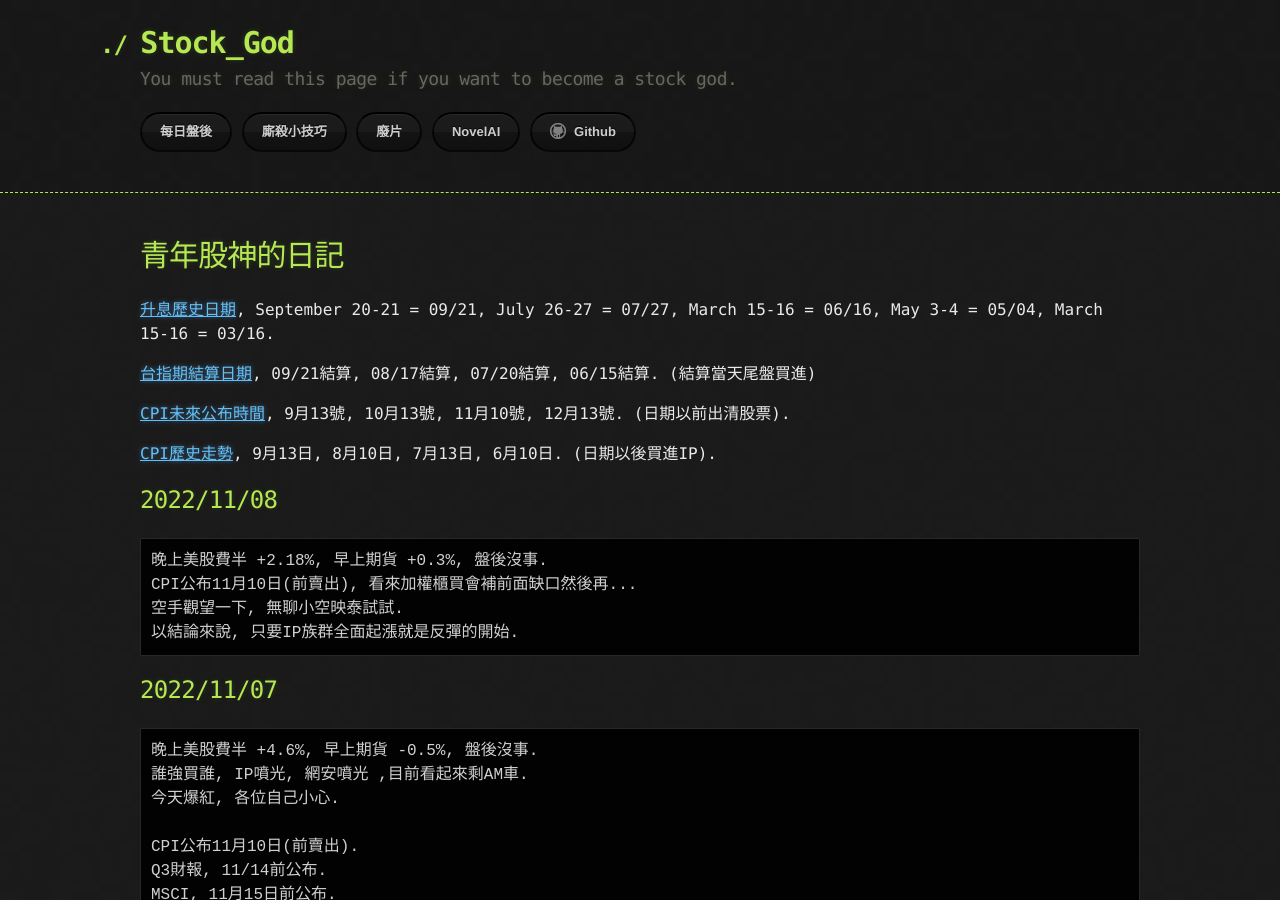
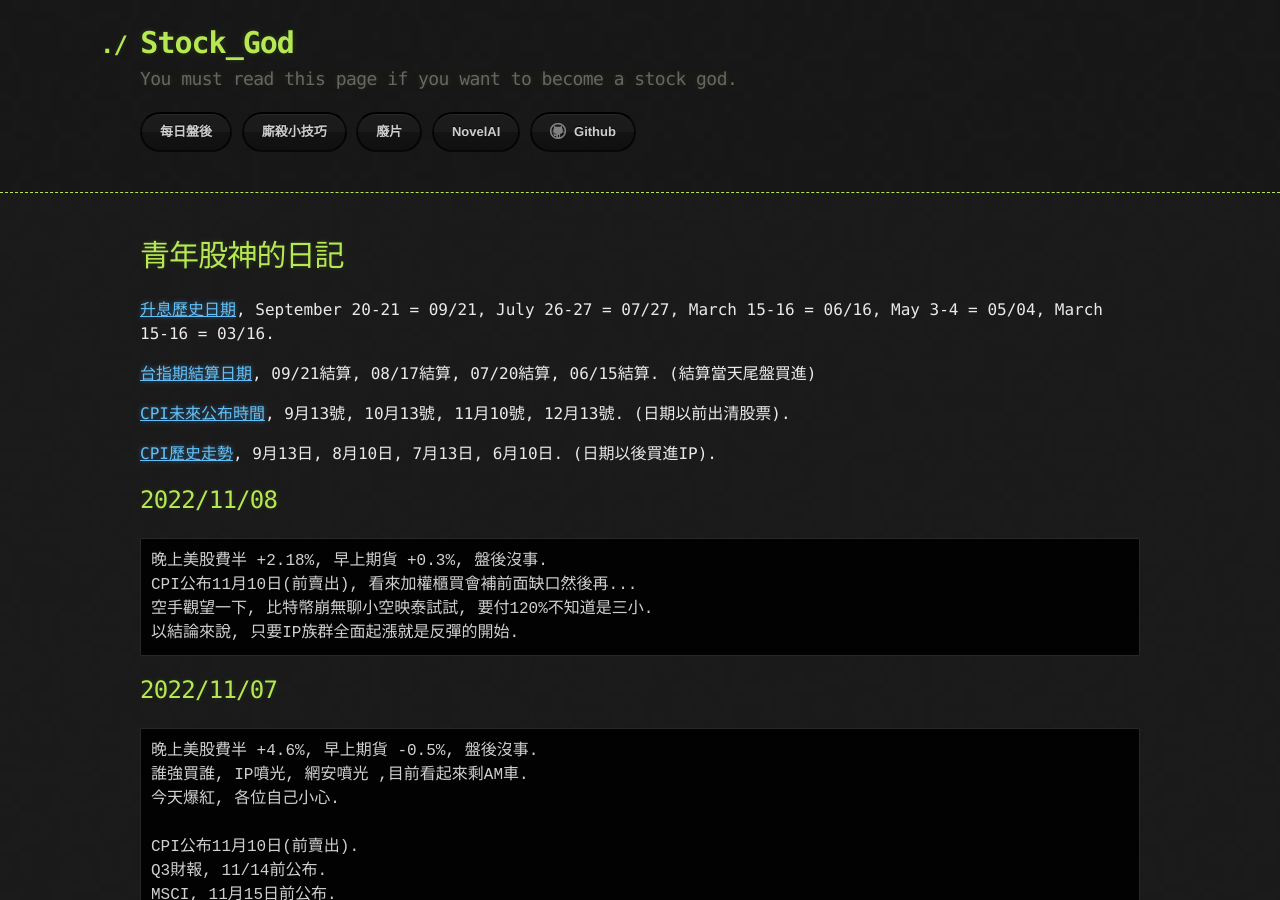
Before and after one commit to lepg5487/Stock_God, a Jekyll site: the page built from index.md, in a window 1280 px wide and 900 px high. Built offline with Jekyll 4.4.1, drawn with Linux system fonts in a browser that asks for light colours; our own code applies the rules of GitHub Pages for plain Markdown files.

Commit message:
Update index.md

````diff
--- a/index.md
+++ b/index.md
@@ -16,7 +16,7 @@ layout: testlayouts
 ```
 晚上美股費半 +2.18%, 早上期貨 +0.3%, 盤後沒事.
 CPI公布11月10日(前賣出), 看來加權櫃買會補前面缺口然後再...
-空手觀望一下, 無聊小空映泰試試.
+空手觀望一下, 比特幣崩無聊小空映泰試試, 要付120%不知道是三小.
 以結論來說, 只要IP族群全面起漲就是反彈的開始.
 ```
 
````
